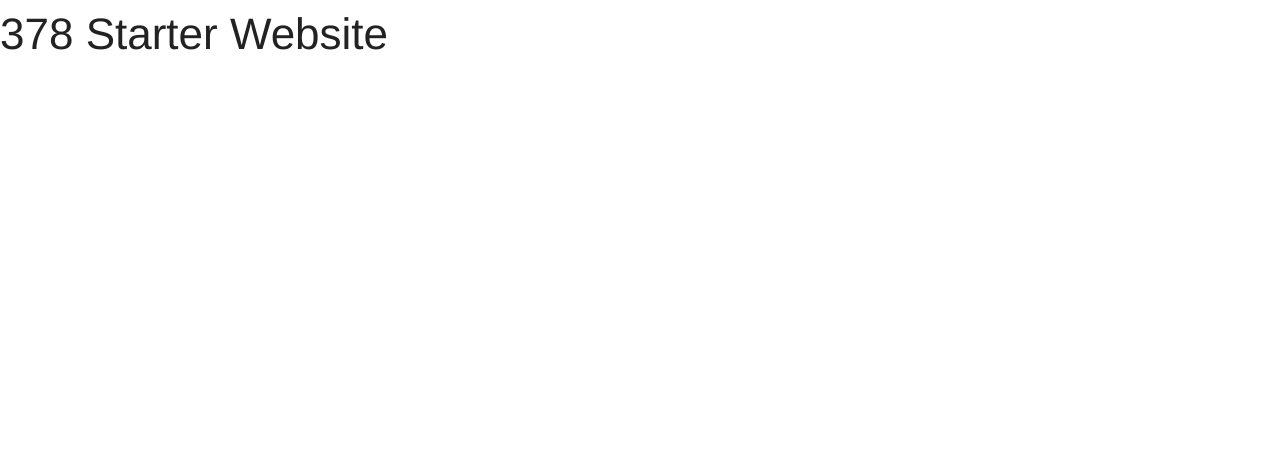
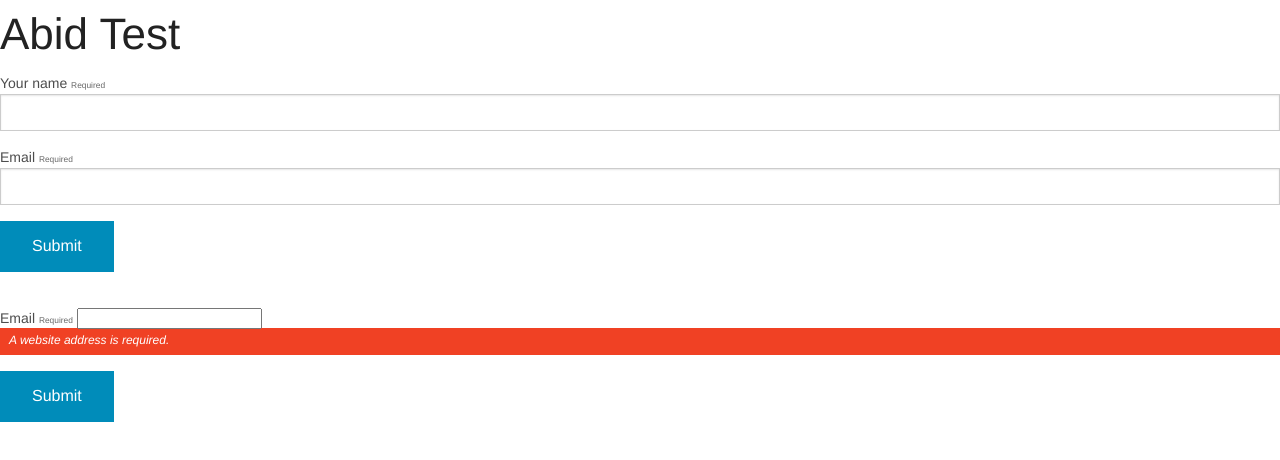
Before and after one commit to dmanp3/abide, a plain HTML site: page index.html in a window 1280 px wide. Drawn offline with Linux system fonts and the light colour scheme.

Commit message:
finished

```diff
--- a/index.html
+++ b/index.html
@@ -15,10 +15,38 @@
 
   <body>
 
+<h1>Abid Test</h1>
 
-    <h1>378 Starter Website</h1>
+  <form data-abide>
 
+<!-- name -->
+  <div class="name-field">
+    <label>Your name <small>required</small>
+      <input type="text" pattern="[a-zA-Z]+">
+    </label>
+    <small class="error">Name is required and must be a string.</small>
 
+<!-- email -->
+  </div>
+  <div class="email-field">
+    <label>Email <small>required</small>
+      <input type="email">
+    </label>
+    <small class="error">An email address is required.</small>
+  </div>
+  <button type="submit">Submit</button>
+</form>
+
+<!-- website -->
+  </div>
+  <div class="email-field">
+    <label>Email <small>required</small>
+      <input type="domain">
+    </label>
+    <small class="error">A website address is required.</small>
+  </div>
+  <button type="submit">Submit</button>
+</form>
 
     <script src="js/vendor/jquery.js"></script>
     <script src="js/foundation.min.js"></script>
```
